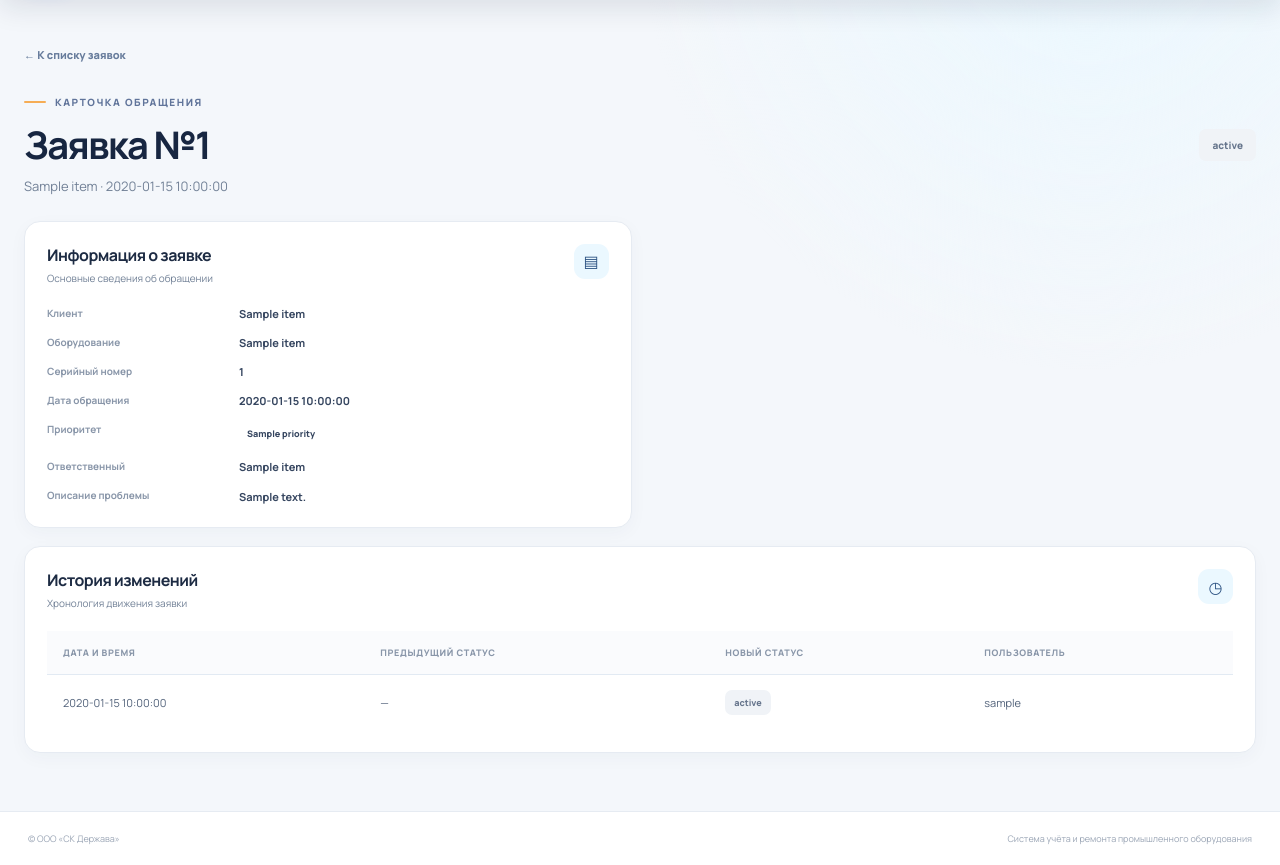
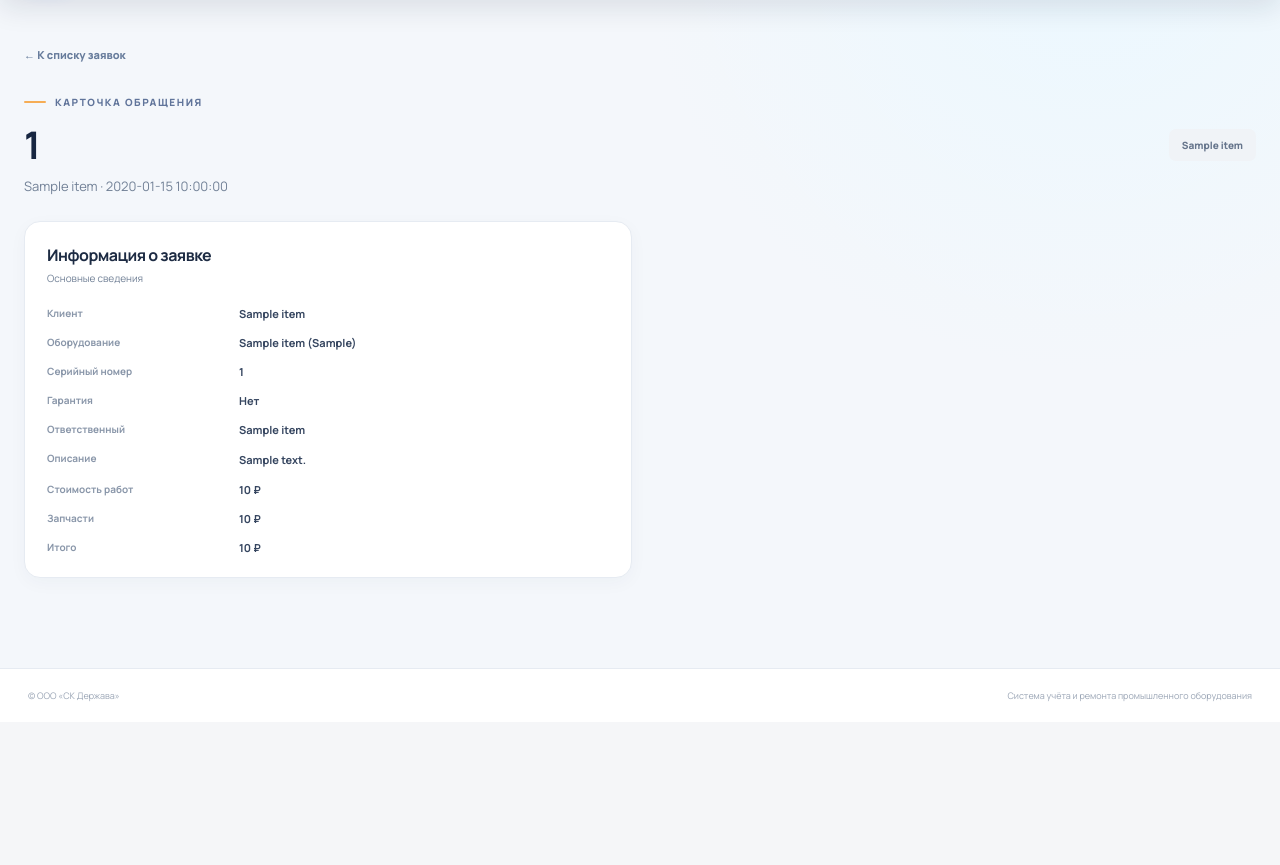
Before and after one commit to RShukrona/UchPrak2026, a Flask app: template templates/request_detail.html in a window 1280 px wide. Shown: the part 78-943 px from the top of the page. After the commit the page ends 779 px from the top, so only its background shows below. Run offline with Flask 3, Linux system fonts and the light colour scheme; the template is opened without the code that fills it: most values are stand-ins (such as "Sample title", 1, 10 or a date in 2020); some libraries are stand-ins or nearby versions.

Commit message:
Обновить интерфейс под новую схему базы данных

```diff
--- a/templates/request_detail.html
+++ b/templates/request_detail.html
@@ -1,50 +1,23 @@
 {% extends "base.html" %}
-{% block title %}Заявка №{{ item.request_id }} — СК Держава{% endblock %}
+{% block title %}{{ item.request_number }} — СК Держава{% endblock %}
 {% block content %}
-<a class="back-link" href="{{ url_for('dashboard') }}">← К списку заявок</a>
-<section class="page-heading compact"><div><div class="eyebrow"><span class="eyebrow-line"></span> КАРТОЧКА ОБРАЩЕНИЯ</div><h1>Заявка №{{ item.request_id }}</h1><p class="muted">{{ item.equipment_name }} · {{ item.request_date }}</p></div><span class="status-tag status-{{ item.request_status }} large-tag">{{ status_labels.get(item.request_status, item.request_status) }}</span></section>
+<a class="back-link" href="{{ url_for('requests_list') }}">← К списку заявок</a>
+<section class="page-heading compact"><div><div class="eyebrow"><span class="eyebrow-line"></span> КАРТОЧКА ОБРАЩЕНИЯ</div><h1>{{ item.request_number }}</h1><p class="muted">{{ item.model_name }} · {{ item.creation_date }}</p></div><span class="status-tag large-tag">{{ item.status_name }}</span></section>
 <div class="detail-layout">
-  <section class="panel-card">
-    <div class="panel-heading"><div><h2>Информация о заявке</h2><p>Основные сведения об обращении</p></div><span class="panel-heading-icon">▤</span></div>
-    <dl class="detail-list">
-      <dt>Клиент</dt><dd>{{ item.company_name }}</dd>
-      <dt>Оборудование</dt><dd>{{ item.equipment_name }}</dd>
-      <dt>Серийный номер</dt><dd>{{ item.serial_number or '—' }}</dd>
-      <dt>Дата обращения</dt><dd>{{ item.request_date }}</dd>
-      <dt>Приоритет</dt><dd><span class="priority priority-{{ item.priority }}">{{ priority_labels.get(item.priority, item.priority) }}</span></dd>
-      <dt>Ответственный</dt><dd>{{ item.engineer_name or 'Пока не назначен' }}</dd>
-      <dt>Описание проблемы</dt><dd class="description-box">{{ item.problem_description }}</dd>
-    </dl>
-  </section>
-  {% if session.get('role') == 'admin' %}
-  <section class="panel-card">
-    <div class="panel-heading"><div><h2>Ответственный инженер</h2><p>Назначение исполнителя заявки</p></div><span class="panel-heading-icon">♙</span></div>
-    <form method="post" action="{{ url_for('assign_engineer', request_id=item.request_id) }}" class="form-stack">
-      <input type="hidden" name="csrf_token" value="{{ csrf_token() }}">
-      <label>Инженер<select name="employee_id"><option value="">Не назначен</option>{% for emp in employees %}<option value="{{ emp.employee_id }}" {% if item.assigned_employee_id == emp.employee_id %}selected{% endif %}>{{ emp.full_name }}</option>{% endfor %}</select></label>
-      <button class="button button-primary" type="submit">Сохранить назначение</button>
-    </form>
-  </section>
-  {% endif %}
-  {% if can_manage %}
-  <section class="panel-card">
-    <div class="panel-heading"><div><h2>Этап ремонта</h2><p>Обновление текущего состояния заявки</p></div><span class="panel-heading-icon">⚙</span></div>
-    <form method="post" action="{{ url_for('update_status', request_id=item.request_id) }}" class="form-stack">
-      <input type="hidden" name="csrf_token" value="{{ csrf_token() }}">
-      <label>Новый статус<select name="request_status" required><option value="accepted">Принята</option><option value="diagnostics">Диагностика</option><option value="in_repair">В ремонте</option><option value="completed">Завершена</option><option value="rejected">Отклонена</option></select></label>
-      <button class="button button-primary" type="submit">Обновить статус</button>
-    </form>
-    {% if repair %}
-    <div class="repair-summary"><h3>Сведения о ремонте</h3><div><span>Начало</span><strong>{{ repair.repair_start or '—' }}</strong></div><div><span>Окончание</span><strong>{{ repair.repair_end or '—' }}</strong></div><div><span>Диагностика</span><strong>{{ repair.diagnostic_result or 'Не заполнена' }}</strong></div><div><span>Описание работ</span><strong>{{ repair.repair_description or 'Не заполнено' }}</strong></div><div><span>Стоимость</span><strong>{{ repair.cost if repair.cost is not none else '—' }}</strong></div></div>
-    {% endif %}
-  </section>
-  {% endif %}
+<section class="panel-card"><div class="panel-heading"><div><h2>Информация о заявке</h2><p>Основные сведения</p></div></div>
+<dl class="detail-list">
+<dt>Клиент</dt><dd>{{ item.client_name }}</dd><dt>Оборудование</dt><dd>{{ item.model_name }} ({{ item.equipment_type }})</dd><dt>Серийный номер</dt><dd>{{ item.serial_number }}</dd><dt>Гарантия</dt><dd>{{ 'Да' if item.is_warranty else 'Нет' }}</dd><dt>Ответственный</dt><dd>{{ item.employee_name or 'Не назначен' }}</dd><dt>Описание</dt><dd class="description-box">{{ item.problem_description }}</dd><dt>Стоимость работ</dt><dd>{{ item.labor_cost }} ₽</dd><dt>Запчасти</dt><dd>{{ item.parts_cost }} ₽</dd><dt>Итого</dt><dd><strong>{{ item.final_cost }} ₽</strong></dd>
+</dl></section>
+{% if can_manage %}<section class="panel-card"><div class="panel-heading"><div><h2>Управление заявкой</h2><p>Назначение инженера и изменение статуса</p></div></div>
+<form method="post" action="{{ url_for('request_update', item_id=item.id) }}" class="form-stack">
+{% if session.get('role') == 'admin' %}<label>Ответственный инженер<select name="employee_id"><option value="">Не назначен</option>{% for e in employees %}<option value="{{ e.id }}" {% if item.employee_id == e.id %}selected{% endif %}>{{ e.full_name }}</option>{% endfor %}</select></label>{% endif %}
+<label>Статус<select name="status_id" required>{% for s in statuses %}<option value="{{ s.id }}" {% if item.status_id == s.id %}selected{% endif %}>{{ s.name }}</option>{% endfor %}</select></label>
+<label>Стоимость работ, ₽<input type="number" name="labor_cost" min="0" step="0.01" value="{{ item.labor_cost }}"></label>
+<label>Стоимость запчастей, ₽<input type="number" name="parts_cost" min="0" step="0.01" value="{{ item.parts_cost }}"></label>
+<button class="button button-primary" type="submit">Сохранить изменения →</button></form>
+{% if item.is_warranty %}<p class="field-hint">Гарантийная заявка: итоговая стоимость автоматически равна нулю.</p>{% endif %}
+</section>{% elif session.get('role') == 'client' and item.status_name == 'Новая' %}
+<form method="post" action="{{ url_for('request_cancel', item_id=item.id) }}"><button class="button button-secondary" type="submit">Отменить заявку</button></form>
+{% endif %}
 </div>
-<section class="panel-card history-card">
-  <div class="panel-heading"><div><h2>История изменений</h2><p>Хронология движения заявки</p></div><span class="panel-heading-icon">◷</span></div>
-  <div class="table-scroll"><table><thead><tr><th>Дата и время</th><th>Предыдущий статус</th><th>Новый статус</th><th>Пользователь</th></tr></thead><tbody>
-  {% for h in history %}<tr><td>{{ h.changed_at }}</td><td>{{ status_labels.get(h.old_status, h.old_status or '—') }}</td><td><span class="status-tag status-{{ h.new_status }}">{{ status_labels.get(h.new_status, h.new_status) }}</span></td><td>{{ h.username or '—' }}</td></tr>
-  {% else %}<tr><td colspan="4" class="empty-cell">История изменений пока пуста.</td></tr>{% endfor %}
-  </tbody></table></div>
-</section>
 {% endblock %}
```
